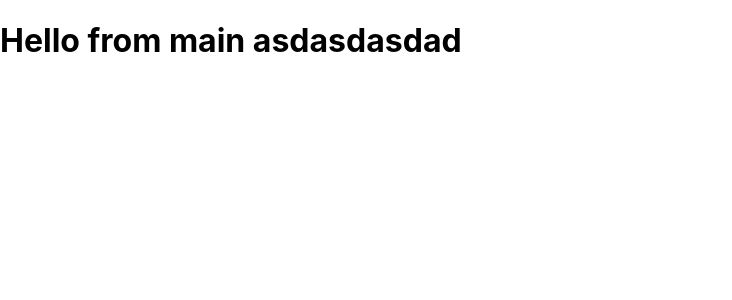
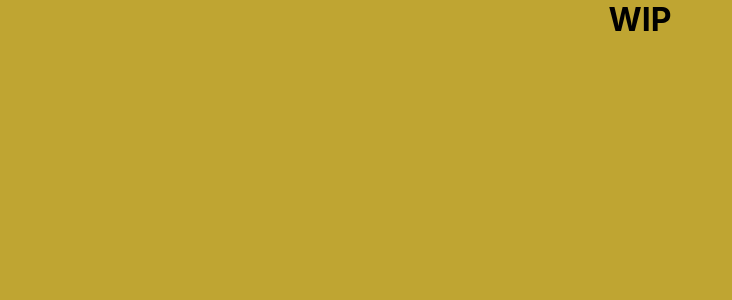
Before and after one commit to NemisIGuess/sylvinhos-festival, a React (Create React App) app: page / in a window 1280 px wide. Shown: the top 300 px of the page, without its empty margins (0-732 px from the left). Built offline with nearby package versions, Linux system fonts and the light colour scheme.

Commit message:
Added css rules to hide scrollbar

```diff
--- a/src/App.css
+++ b/src/App.css
@@ -1,2 +1,21 @@
-.App {
+.app {
+  width: 100vw;
+  height: 200vh;
+  background: var(--comp1-color);
 }
+
+h1 {
+  margin: 0;
+  text-align: center;
+}
+
+/* Hide scrollbar for Chrome, Safari and Opera */
+.scrollbar-hidden::-webkit-scrollbar {
+  display: none;
+}
+
+/* Hide scrollbar for IE, Edge and Firefox */
+.scrollbar-hidden {
+  -ms-overflow-style: none; /* IE and Edge */
+  scrollbar-width: none; /* Firefox */
+}
--- a/src/App.js
+++ b/src/App.js
@@ -2,8 +2,8 @@ import './App.css';
 
 function App() {
   return (
-    <div className="App">
-      <h1>Hello from main asdasdasdad</h1>
+    <div className="app example">
+      <h1>WIP</h1>
     </div>
   );
 }
```
